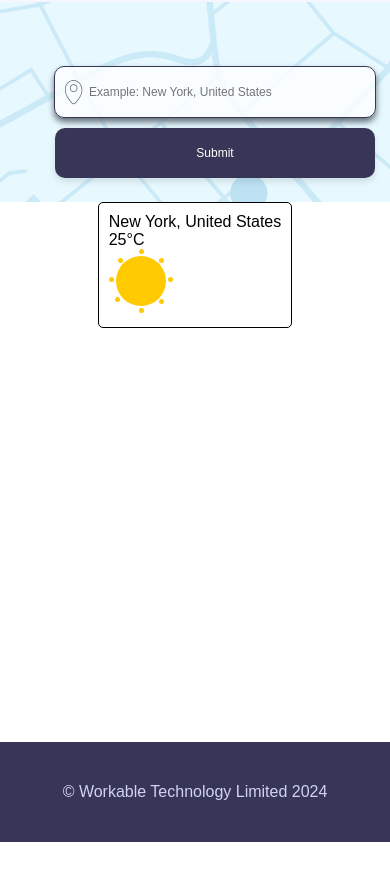
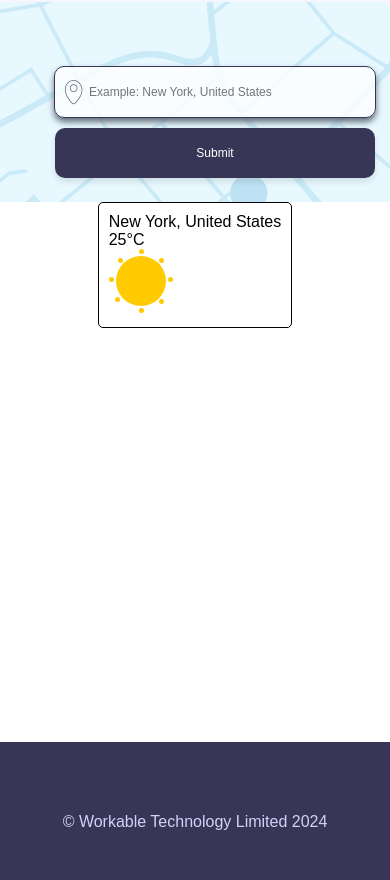
Before and after one commit to gevpa/lpweather, a React (Vite) app: page / in a window 390 px wide. Shown: the part 498-1378 px from the top of the page. Before the commit the page ends 1340 px from the top, so only its background shows below. Built offline with nearby package versions, Linux system fonts and the light colour scheme.

Commit message:
changes on footer dimensions on smaller screens and correct code of search bar css

```diff
--- a/src/pages/Home/Footer/footer.css
+++ b/src/pages/Home/Footer/footer.css
@@ -1,8 +1,9 @@
 .footer-container {
+  box-sizing: border-box;
   display: flex;
   flex-direction: column;
-  justify-content: center;
   align-items: center;
+  justify-content: flex-end;
   width: 100%;
   height: 160px;
   background-color: var(--primary-color);
@@ -12,17 +13,36 @@
 
 .footer-text {
   justify-content: center;
+  align-items: center;
   font-size: 16px;
   text-align: center;
   margin-top: 75px;
-  margin-bottom: 75px;
+  margin-bottom: 60px;
   color: #d2d2f7;
+}
+
+@media (max-width: 1030px) {
+  .footer-container {
+    width: 100%;
+    height: 160px;
+    margin-top: 40px;
+    margin-bottom: 0;
+    align-items: center;
+  }
+
+  .footer-text {
+    text-align: center;
+    margin-top: 45px;
+    margin-bottom: 45px;
+    margin-left: 35px;
+    margin-right: 35px;
+  }
 }
 
 @media (max-width: 768px) {
   .footer-container {
     width: 100%;
-    height: 100px;
+    height: 160px;
     margin-top: 40px;
     margin-bottom: 0;
     align-items: center;
@@ -40,7 +60,7 @@
 @media (max-width: 480px) {
   .footer-container {
     width: 100%;
-    height: 100px;
+    height: 160px;
     align-items: center;
     justify-content: center;
     margin-bottom: 0;
@@ -58,10 +78,10 @@
 @media (max-width: 375px) and (max-height: 1372px) {
   .footer-container {
     width: 100%;
-    height: 100px;
+    height: 160px;
     align-items: center;
     justify-content: center;
-    margin-bottom: 0;
+    margin-bottom: 0px;
     align-items: center;
   }
   .footer-text {
--- a/src/pages/Home/SearchBar/searchbar.css
+++ b/src/pages/Home/SearchBar/searchbar.css
@@ -74,7 +74,7 @@
   background: var(--primary-hover-color);
 }
 
-@media (max-width: 1020px) {
+@media (max-width: 1030px) {
   .backgroundImage {
     height: 200px;
   }
```
